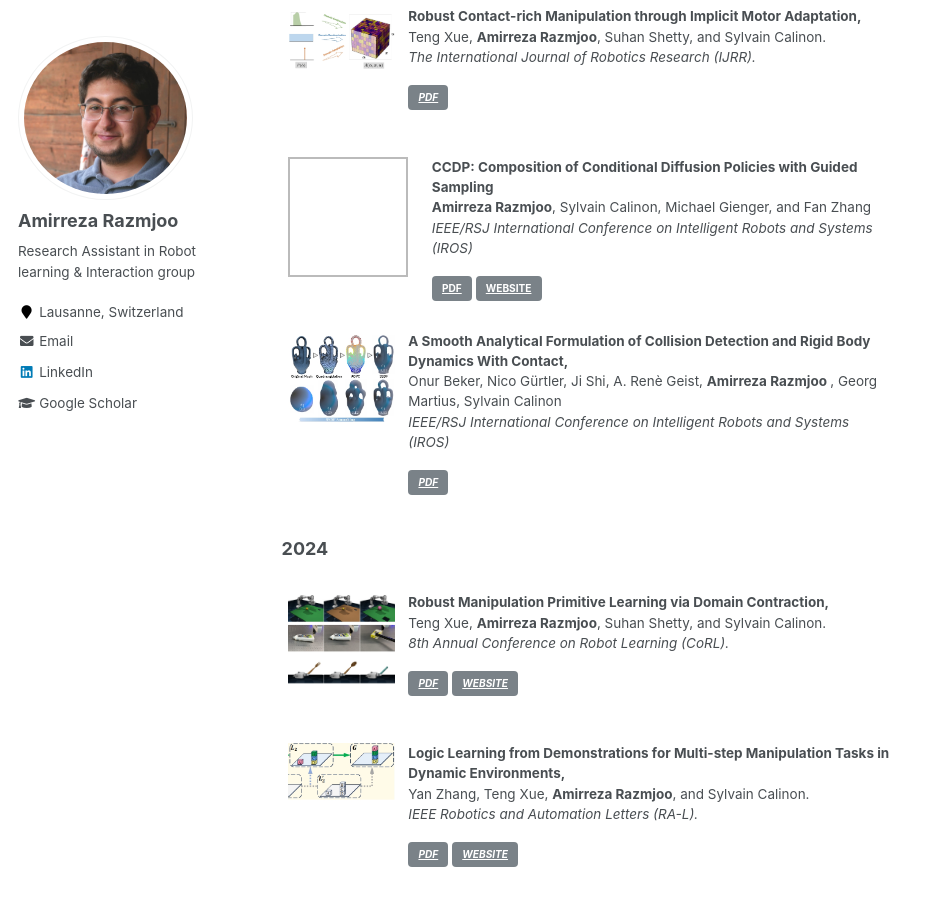
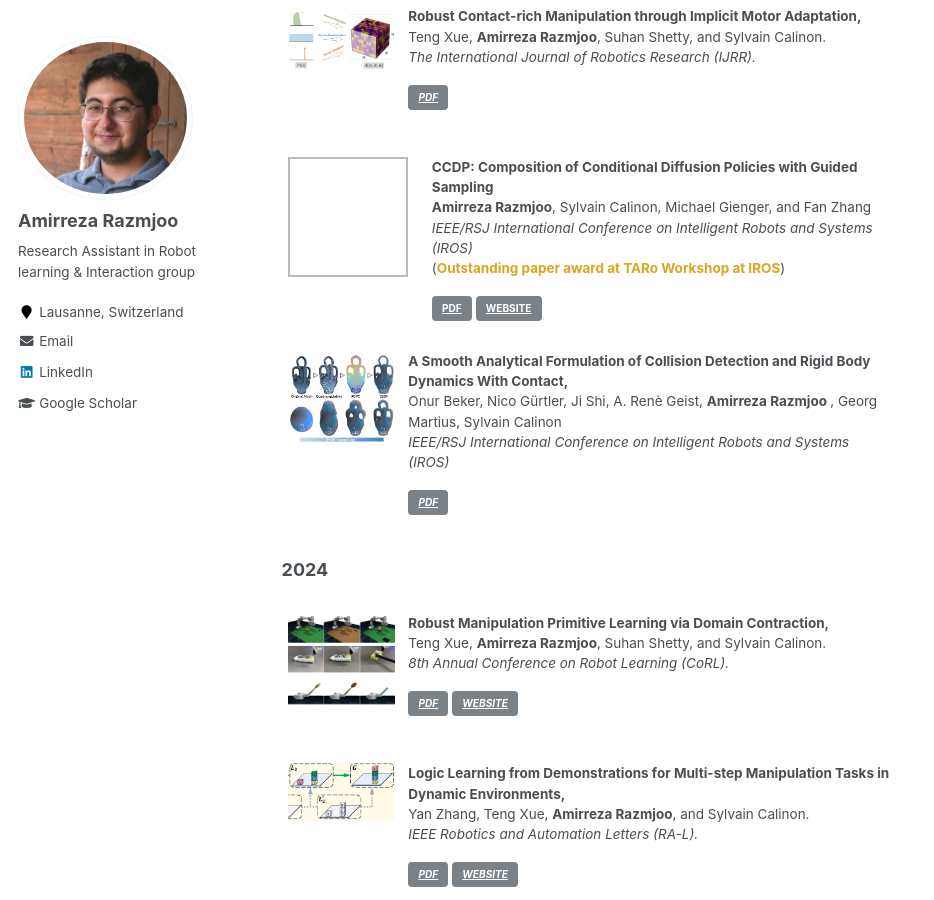
Before and after one commit to amirrazmjoo/amirrazmjoo.github.io, a Jekyll site: the page built from _pages/publications.md, in a window 1280 px wide and 900 px high, scrolled down 1099 px. Shown: the whole window, without its empty margins (0-934 px from the left). Built offline with Jekyll 4.4.1, drawn with Linux system fonts in a browser that asks for light colours; grey boxes are pictures that could not be loaded.

Commit message:
Update after IROS 2025

```diff
--- a/_pages/publications.md
+++ b/_pages/publications.md
@@ -98,7 +98,7 @@
         <p>
           <strong>CCDP: Composition of Conditional Diffusion Policies with Guided Sampling</strong><br>
           <strong>Amirreza Razmjoo</strong>, Sylvain Calinon, Michael Gienger, and Fan Zhang<br>
-          <i>IEEE/RSJ International Conference on Intelligent Robots and Systems (IROS)</i>
+          <i>IEEE/RSJ International Conference on Intelligent Robots and Systems (IROS)</i><br>(<strong style="color: goldenrod;">Outstanding paper award at TARo Workshop at IROS</strong>)
         </p>
         <div class="links">
           <!-- Uncomment and update links when available -->
```
Also changed, not shown: 1 other file.
